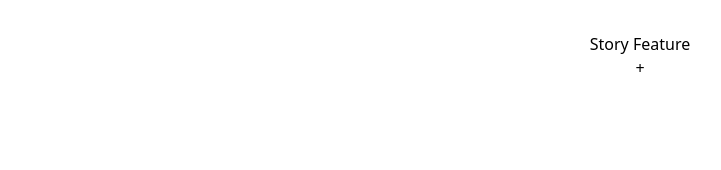
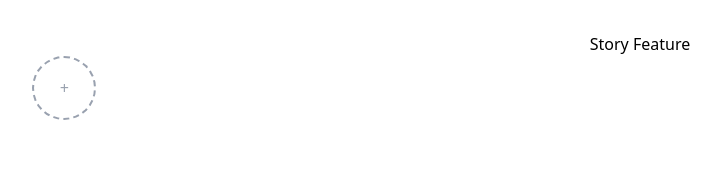
Before and after one commit to bnguien/story-feature, a React (Vite) app: page / in a window 1280 px wide. Shown: the top 170 px of the page, without its empty margins (0-721 px from the left). Built offline with nearby package versions, Linux system fonts and the light colour scheme.

Commit message:
Update AddStoryButton.jsx

```diff
--- a/src/components/StoryList/AddStoryButton.jsx
+++ b/src/components/StoryList/AddStoryButton.jsx
@@ -1,24 +1,38 @@
 import React, { Component, useRef } from "react";
 
-function AddStoryButton({onAddStory}){
-   const handleFileChange = (e)=>{
+function AddStoryButton({ onAddStory }) {
+    const handleFileChange = (e) => {
         const file = e.target.files[0]; // Chọn file từ người dùng
-        if(!file) return;
+        if (!file) return;
         //Đọc và chuyển file thành chuỗi Base64
         const reader = new FileReader();
         reader.readAsDataURL(file);
-        reader.onloadend = ()=>{
+        reader.onloadend = () => {
             onAddStory(reader.result);
         }
     }
     const fileInput = useRef(null);
-   const handleClick = ()=>{
+    const handleClick = () => {
         fileInput.current.click();
     }
     return (
         <>
-           <button onClick={handleClick}>+</button>
-           <input type="file" accept="image/*" onChange={handleFileChange} hidden ref={fileInput} />
+            <div
+                onClick={handleClick}
+                className="group w-16 mr-2 flex items-center relative border-dashed
+                justify-center cursor-pointer h-16 p-1 rounded-full border-2 border-gray-400 text-gray-400
+                hover:border-blue-400 hover:text-blue-400 transition-colors"
+            >
+                <i className="ri-add-line ri-2x group-hover:scale-105 transition-transform">+</i>
+                <input
+                    type="file"
+                    ref={fileInput}
+                    accept="image/*"
+                    onChange={handleFileChange}
+                    className="absolute top-0 left-0 w-full h-full hidden"
+                />
+            </div>
+
         </>
     );
 }
```
Lines whose indentation alone changed are shown as unchanged.
